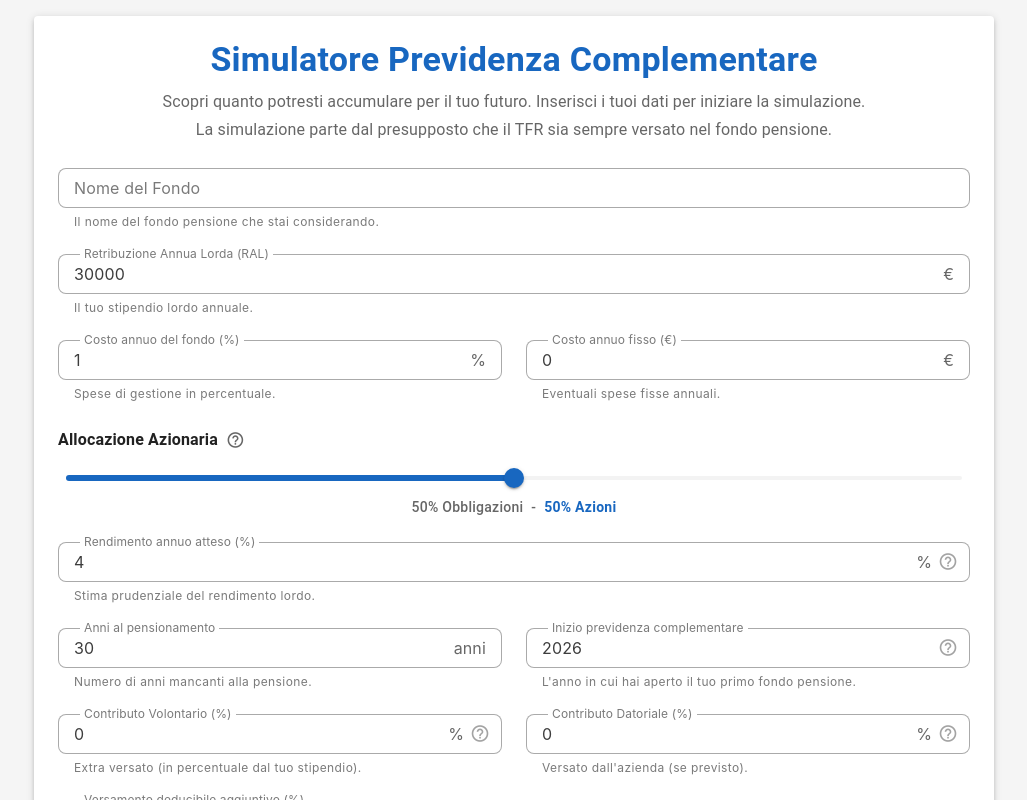
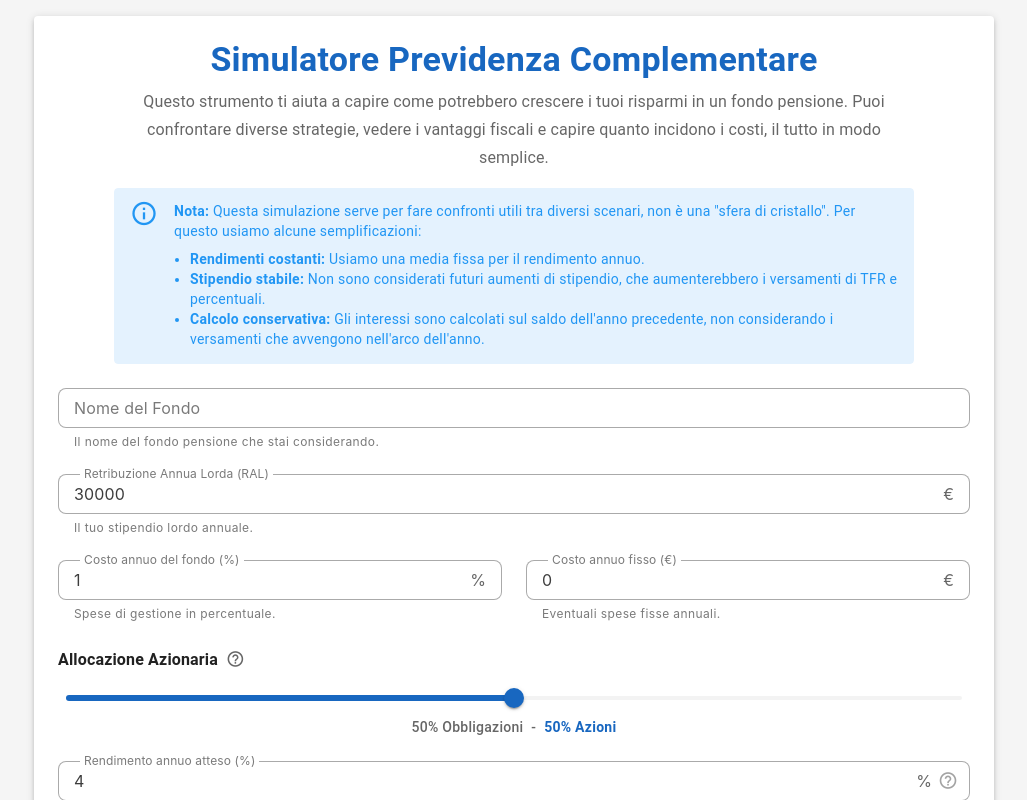
Before and after one commit to tommasogangemi/simula-previdenza, a Vue app: page / in a window 1280 px wide. Shown: the top 800 px of the page, without its empty margins (126-1153 px from the left). Built offline with nearby package versions, Linux system fonts and the light colour scheme.

Commit message:
Update introductory text in App.vue to be more colloquial but professional

```diff
--- a/src/App.vue
+++ b/src/App.vue
@@ -50,12 +50,42 @@ const scrollToTop = () => {
             <h1 class="text-h4 font-weight-bold text-primary mb-2">
               Simulatore Previdenza Complementare
             </h1>
-            <p class="text-subtitle-1 text-medium-emphasis">
-              Scopri quanto potresti accumulare per il tuo futuro. Inserisci i tuoi dati per
-              iniziare la simulazione.
-              <br />
-              La simulazione parte dal presupposto che il TFR sia sempre versato nel fondo pensione.
-            </p>
+            <div class="text-subtitle-1 text-medium-emphasis mx-auto" style="max-width: 800px">
+              <p class="mb-4">
+                Questo strumento ti aiuta a capire come potrebbero crescere i tuoi risparmi in un
+                fondo pensione. Puoi confrontare diverse strategie, vedere i vantaggi fiscali e
+                capire quanto incidono i costi, il tutto in modo semplice.
+              </p>
+
+              <v-alert
+                color="info"
+                variant="tonal"
+                icon="mdi-information-outline"
+                class="text-left mt-4 mb-2"
+                density="comfortable"
+              >
+                <div class="text-body-2">
+                  <strong>Nota:</strong> Questa simulazione serve per fare confronti utili tra
+                  diversi scenari, non è una "sfera di cristallo". Per questo usiamo alcune
+                  semplificazioni:
+                  <ul class="ml-4 mt-2">
+                    <li>
+                      <strong>Rendimenti costanti:</strong> Usiamo una media fissa per il rendimento
+                      annuo.
+                    </li>
+                    <li>
+                      <strong>Stipendio stabile:</strong> Non sono considerati futuri aumenti di
+                      stipendio, che aumenterebbero i versamenti di TFR e percentuali.
+                    </li>
+                    <li>
+                      <strong>Calcolo conservativa:</strong> Gli interessi sono calcolati sul saldo
+                      dell'anno precedente, non considerando i versamenti che avvengono nell'arco
+                      dell'anno.
+                    </li>
+                  </ul>
+                </div>
+              </v-alert>
+            </div>
           </div>
 
           <PensionForm v-model="formData" @submit="submitForm" />
```
